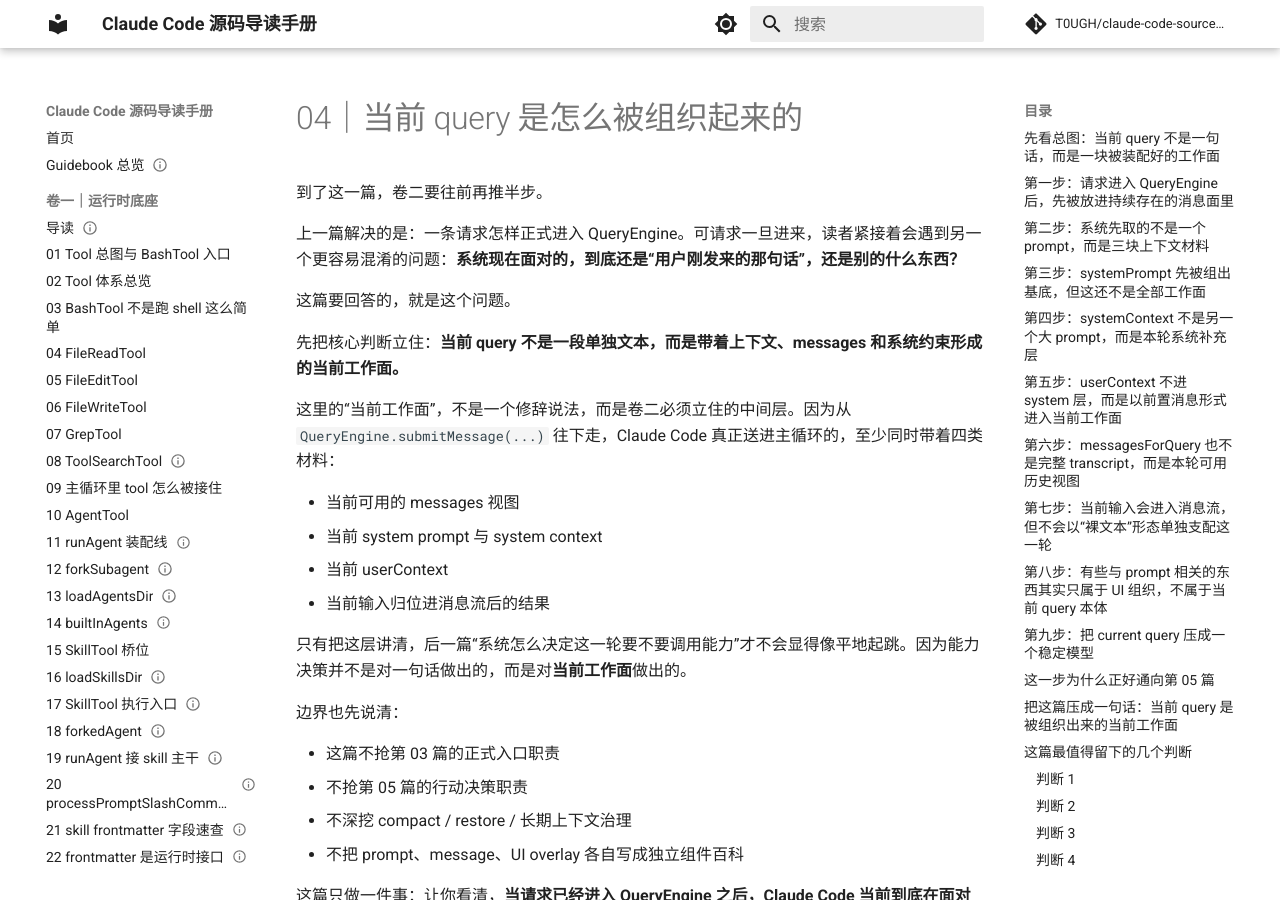
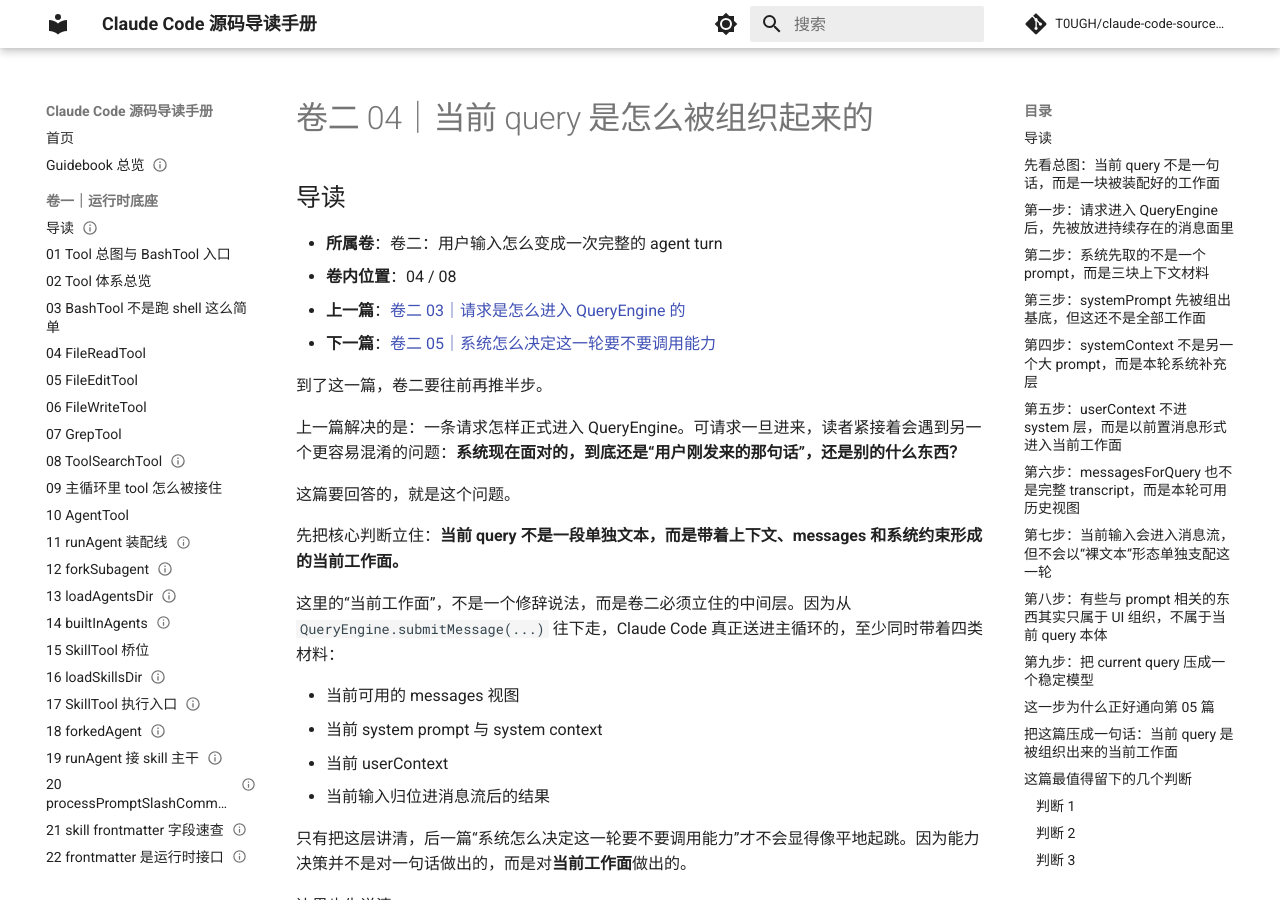
Before and after one commit to T0UGH/claude-code-source-guide, an MkDocs documentation site: the page built from docs/guidebookv2/volume-2/04-how-the-current-query-is-organized.md, in a window 1280 px wide and 900 px high. Built offline with MkDocs 1.6.1 and Material for MkDocs 9.7.7, drawn with Linux system fonts in a browser that asks for light colours; comment, search, counter and statistics services are not loaded.

Commit message:
review volume 2 structure and unify chapter navigation

```diff
--- a/docs/guidebookv2/volume-2/04-how-the-current-query-is-organized.md
+++ b/docs/guidebookv2/volume-2/04-how-the-current-query-is-organized.md
@@ -1,10 +1,21 @@
 ---
-title: 04｜当前 query 是怎么被组织起来的
-status: draft
-updated: 2026-04-06
+title: 卷二 04｜当前 query 是怎么被组织起来的
+date: 2026-04-06
+tags:
+  - Claude Code
+  - current query
+  - 主循环
+  - Agent Turn
 ---
 
-# 04｜当前 query 是怎么被组织起来的
+# 卷二 04｜当前 query 是怎么被组织起来的
+
+## 导读
+
+- **所属卷**：卷二：用户输入怎么变成一次完整的 agent turn
+- **卷内位置**：04 / 08
+- **上一篇**：[卷二 03｜请求是怎么进入 QueryEngine 的](./03-how-a-request-enters-queryengine.md)
+- **下一篇**：[卷二 05｜系统怎么决定这一轮要不要调用能力](./05-how-the-system-decides-to-act.md)
 
 到了这一篇，卷二要往前再推半步。
 
```
Also changed, not shown: docs/guidebookv2/volume-2/03-how-a-request-enters-queryengine.md (+15 -4 lines), docs/guidebookv2/volume-2/05-how-the-system-decides-to-act.md (+13 -2 lines), docs/guidebookv2/volume-2/06-how-results-return-to-the-current-turn.md (+13 -2 lines), docs/guidebookv2/volume-2/07-when-an-agent-turn-continues-or-stops.md (+2 -2 lines), docs/guidebookv2/volume-2/08-stable-main-loop-map.md (+13 -5 lines), docs/guidebookv2/volume-2/index.md (added, +39 -0 lines).
